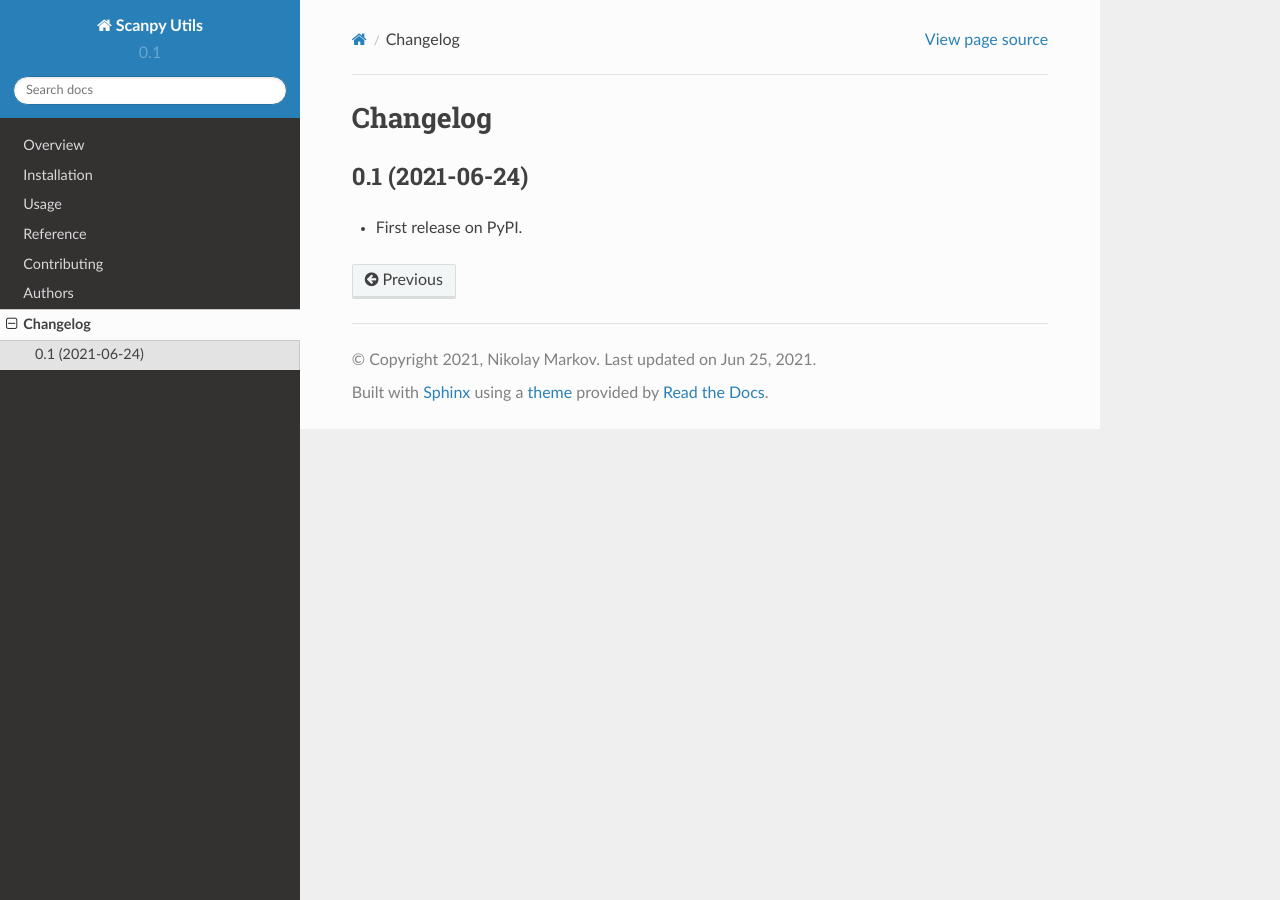
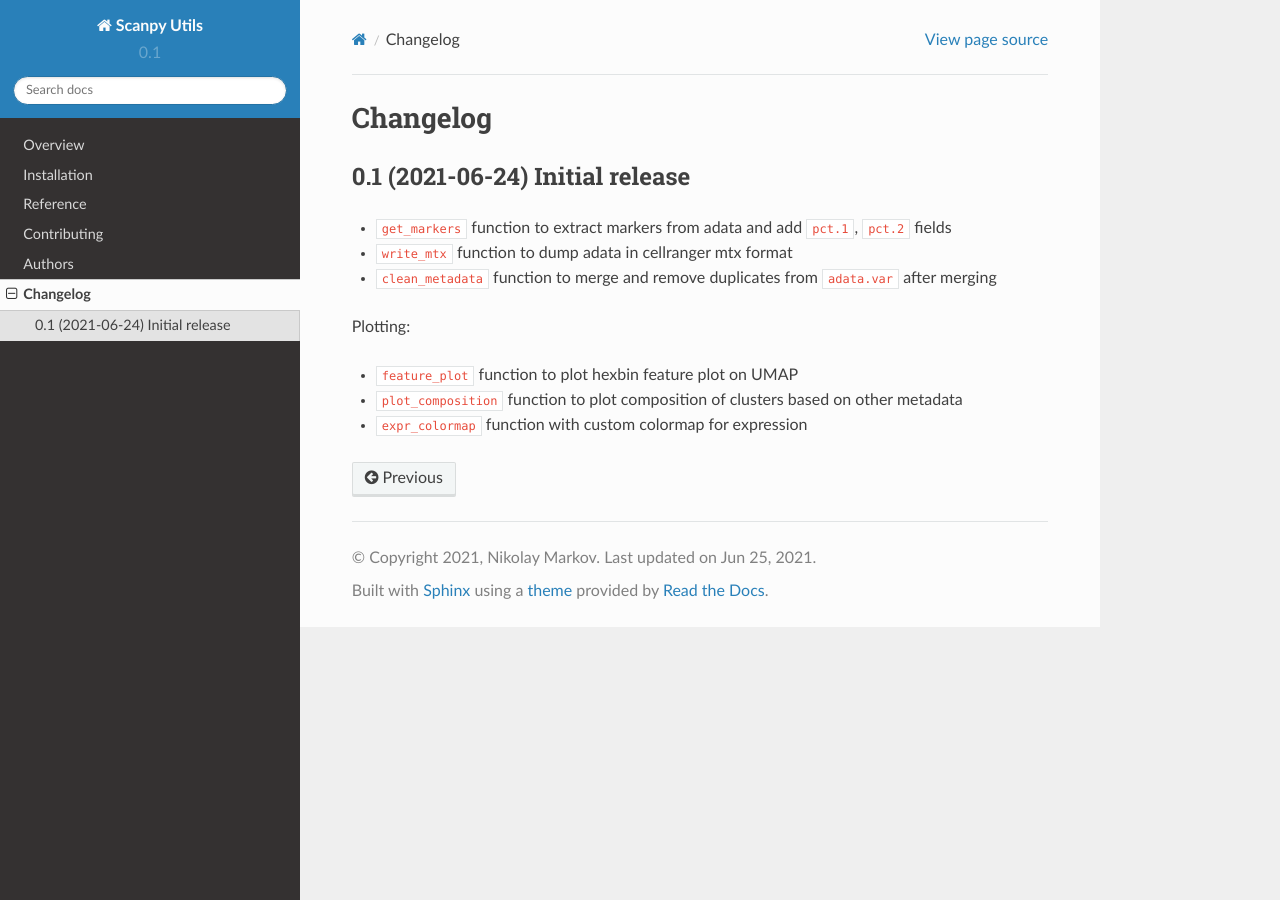
Before and after one commit to NUPulmonary/scanpy-utils, a Sphinx documentation site: the page built from docs/changelog.rst, in a window 1280 px wide. Built offline with Sphinx 7.4.7 and the Read the Docs theme 2.0.0, drawn with Linux system fonts in a browser that asks for light colours.

Commit message:
Simplify and prettify docs

```diff
--- a/CHANGELOG.rst
+++ b/CHANGELOG.rst
@@ -2,7 +2,15 @@
 Changelog
 =========
 
-0.1 (2021-06-24)
-----------------
+0.1 (2021-06-24) Initial release
+--------------------------------
 
-* First release on PyPI.
+* ``get_markers`` function to extract markers from adata and add ``pct.1``, ``pct.2`` fields
+* ``write_mtx`` function to dump adata in cellranger mtx format
+* ``clean_metadata`` function to merge and remove duplicates from ``adata.var`` after merging
+
+Plotting:
+
+* ``feature_plot`` function to plot hexbin feature plot on UMAP
+* ``plot_composition`` function to plot composition of clusters based on other metadata
+* ``expr_colormap`` function with custom colormap for expression
--- a/docs/index.rst
+++ b/docs/index.rst
@@ -7,7 +7,6 @@ Contents
 
    readme
    installation
-   usage
    reference/index
    contributing
    authors
--- a/docs/reference/index.rst
+++ b/docs/reference/index.rst
@@ -1,7 +1,20 @@
 Reference
 =========
 
-.. toctree::
-    :glob:
+.. currentmodule:: sc_utils
+.. autosummary::
+    :toctree: .
 
-    sc_utils*
+    feature_plot
+    plot_composition
+    get_markers
+    merge_gene_info
+    write_mtx
+
+.. testsetup::
+
+    from sc_utils import *
+
+.. automodule:: sc_utils
+    :imported-members:
+    :members:
--- a/docs/usage.rst
+++ /dev/null
@@ -1,7 +0,0 @@
-=====
-Usage
-=====
-
-To use Scanpy Utils in a project::
-
-	import sc_utils
```
Also changed, not shown: README.rst (+2 -6 lines), docs/reference/sc_utils.rst (deleted, +0 -9 lines).
